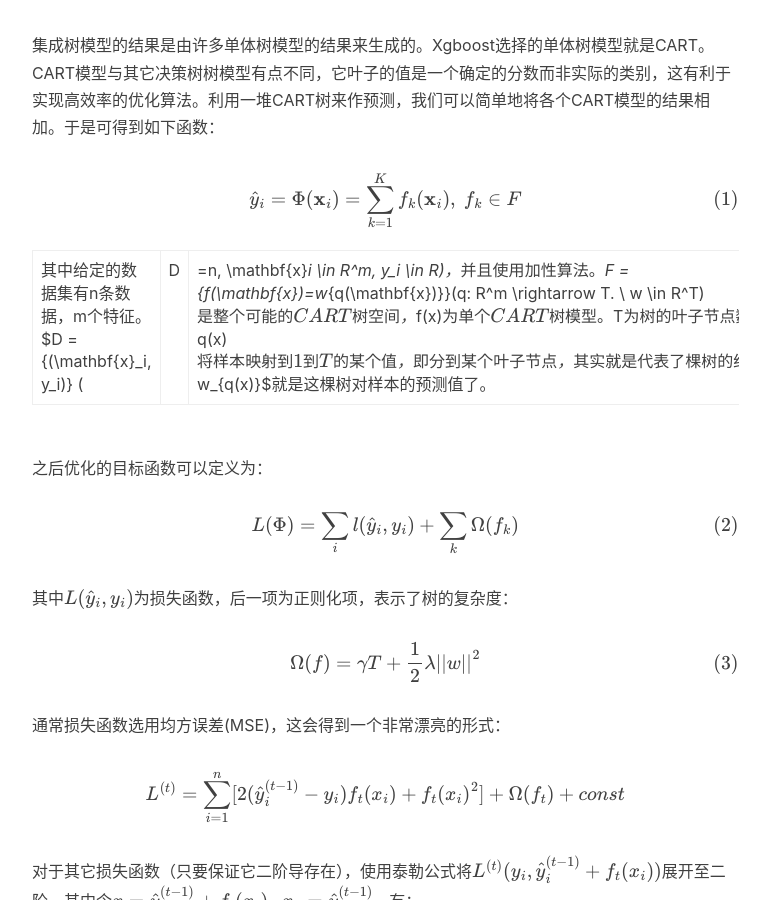
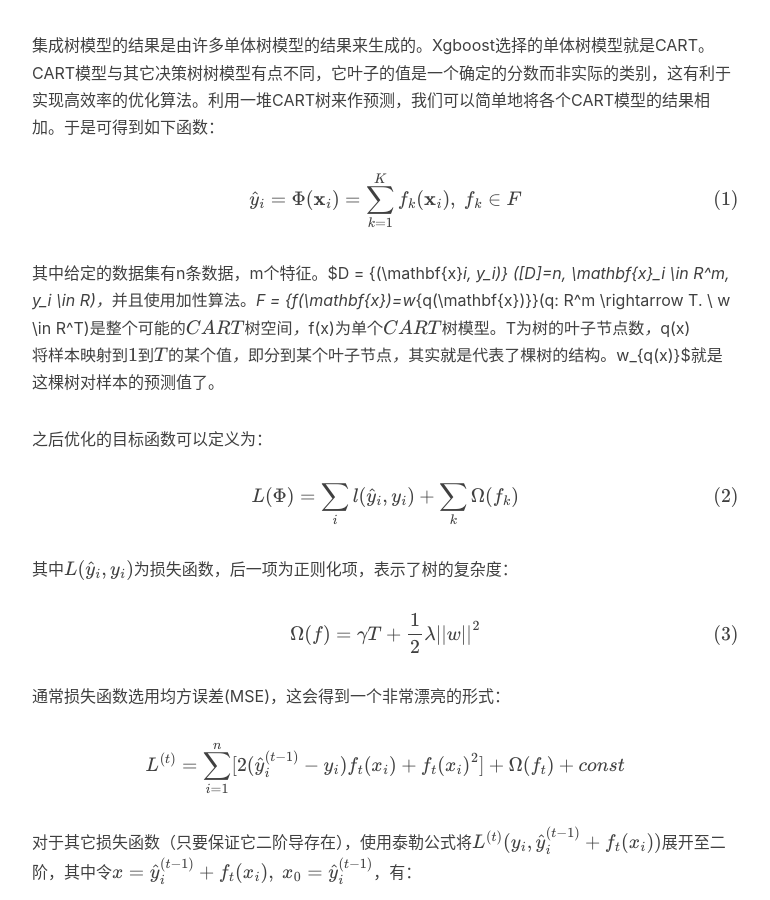
Before and after one commit to simplestory/simplestory.github.io, a Jekyll site: the page built from _posts/2019-3-17-Xgboost.md, in a window 1280 px wide and 900 px high, scrolled down 951 px. Shown: the whole window, without its empty margins (233-1003 px from the left). Built offline with Jekyll 4.4.1, drawn with Linux system fonts in a browser that asks for light colours; nearby versions of some CDN libraries; formulas are drawn with MathJax 3; comment, search, counter and statistics services are not loaded.

Commit message:
公式修改

```diff
--- a/_posts/2019-3-17-Xgboost.md
+++ b/_posts/2019-3-17-Xgboost.md
@@ -24,7 +24,7 @@ $$
 \hat{y}_i = \Phi(\mathbf{x}_i) = \sum_{k=1}^K f_k(\mathbf{x}_i), \ f_k \in F \tag{1}
 $$
 
-其中给定的数据集有n条数据，m个特征。$D = \{(\mathbf{x}_i, y_i)\} (|D|=n, \mathbf{x}_i \in R^m, y_i \in R)$，并且使用加性算法。$F = \{f(\mathbf{x})=w_{q(\mathbf{x})}\}(q: R^m \rightarrow T. \ w \in R^T)$是整个可能的CART树空间，$f(x)$为单个CART树模型。$T$为树的叶子节点数，$q(x)$将样本映射到1到T的某个值，即分到某个叶子节点，其实就是代表了棵树的结构。$w_{q(x)}$就是这棵树对样本的预测值了。
+其中给定的数据集有n条数据，m个特征。$D = \{(\mathbf{x}_i, y_i)\} ([D]=n, \mathbf{x}_i \in R^m, y_i \in R)$，并且使用加性算法。$F = \{f(\mathbf{x})=w_{q(\mathbf{x})}\}(q: R^m \rightarrow T. \ w \in R^T)$是整个可能的CART树空间，$f(x)$为单个CART树模型。$T$为树的叶子节点数，$q(x)$将样本映射到1到T的某个值，即分到某个叶子节点，其实就是代表了棵树的结构。$w_{q(x)}$就是这棵树对样本的预测值了。
 
 之后优化的目标函数可以定义为：
 
```
